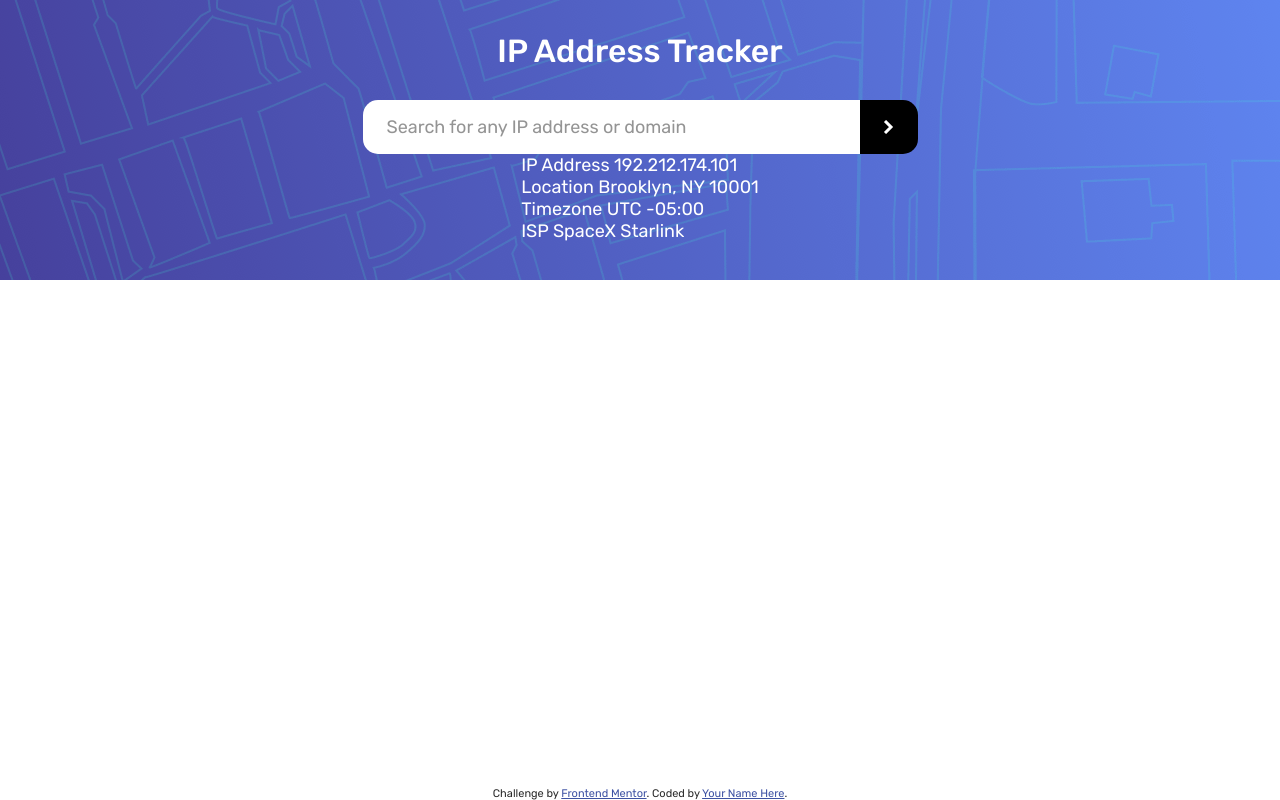
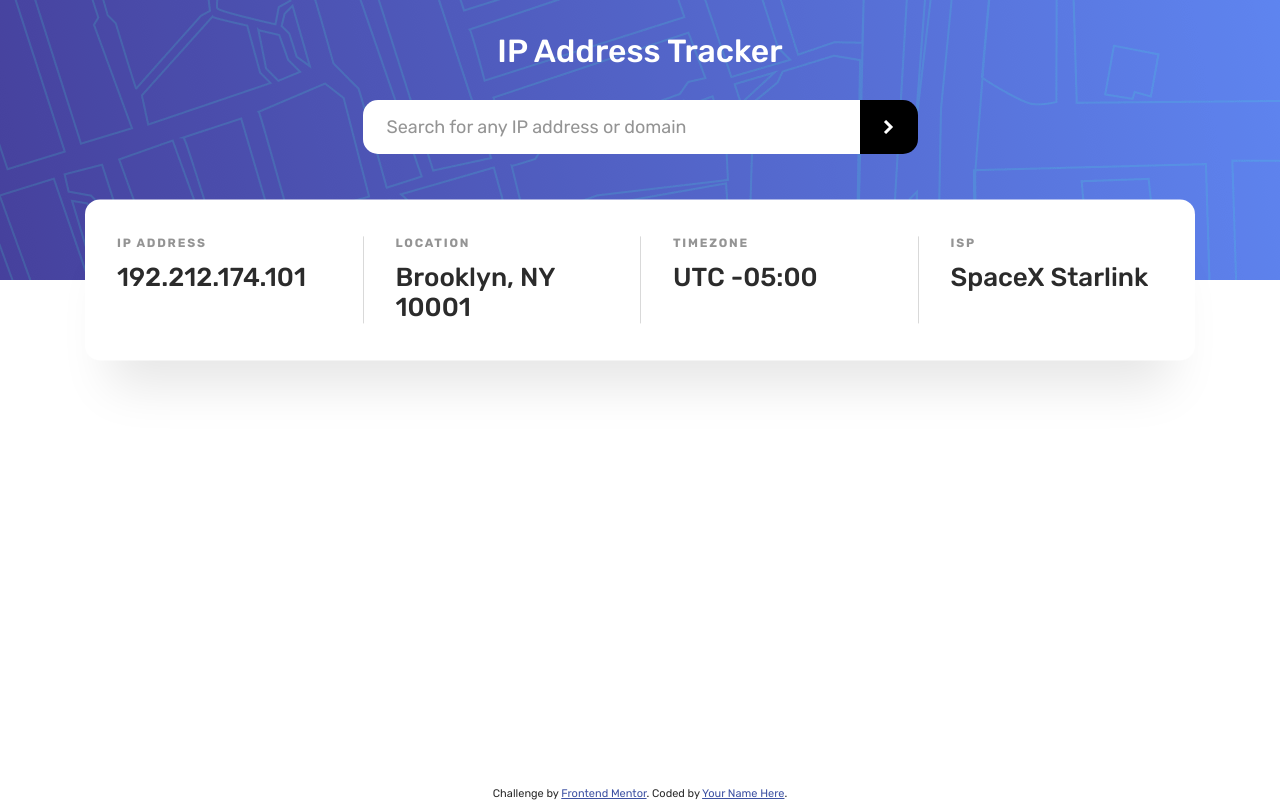
Before and after one commit to ObofeJoses/Joses_ip-aaddress-tracker, a plain HTML site: page index.html in a window 1280 px wide. Drawn offline with nearby package versions, Linux system fonts and the light colour scheme; a script that the page names is missing.

Commit message:
feat: add info card styles for displaying IP address details

```diff
--- a/css/style.css
+++ b/css/style.css
@@ -136,3 +136,48 @@ input {
     font-size: 2rem;
   }
 }
+
+/* ---------- Info card ---------- */
+.info-card {
+  position: absolute;
+  left: 50%;
+  bottom: 0;
+  transform: translate(-50%, 50%); /* straddles header and map */
+  display: grid;
+  grid-template-columns: repeat(4, 1fr);
+  width: calc(100% - 48px);
+  max-width: 1110px;
+  padding: 37px 0;
+  background: var(--white);
+  color: var(--very-dark-gray);
+  border-radius: var(--radius);
+  box-shadow: 0 50px 50px -25px rgba(0, 0, 0, 0.1);
+}
+
+.info-group {
+  display: flex;
+  flex-direction: column;
+  gap: 13px;
+  padding: 0 32px;
+  min-width: 0;
+}
+
+/* vertical dividers */
+.info-group + .info-group {
+  border-left: 1px solid hsl(0, 0%, 85%);
+}
+
+.info-label {
+  font-size: 0.75rem;
+  font-weight: var(--fw-bold);
+  letter-spacing: 0.15em;
+  text-transform: uppercase;
+  color: var(--dark-gray);
+}
+
+.info-value {
+  font-size: 1.625rem;
+  font-weight: var(--fw-medium);
+  line-height: 1.15;
+  overflow-wrap: anywhere;
+}
```
